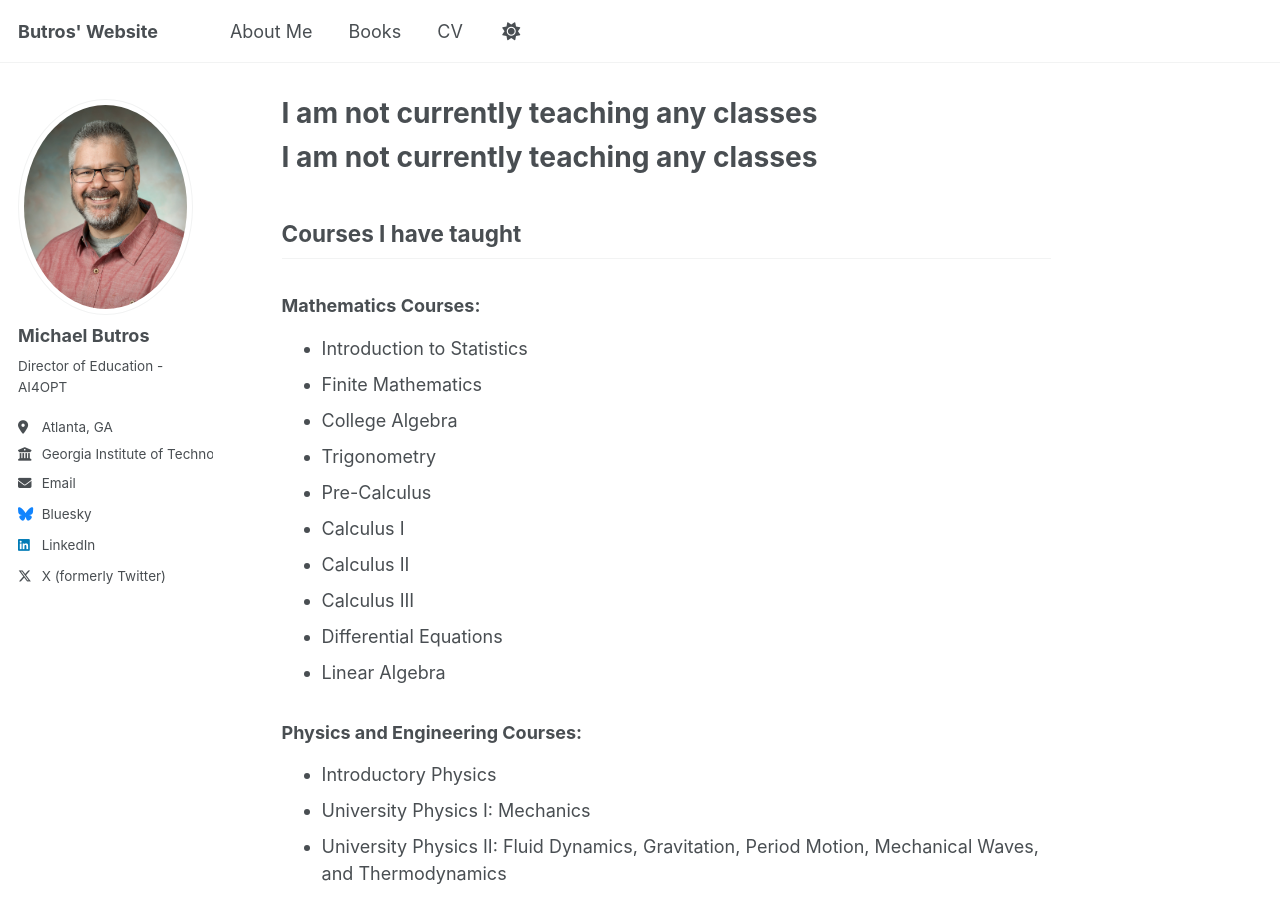
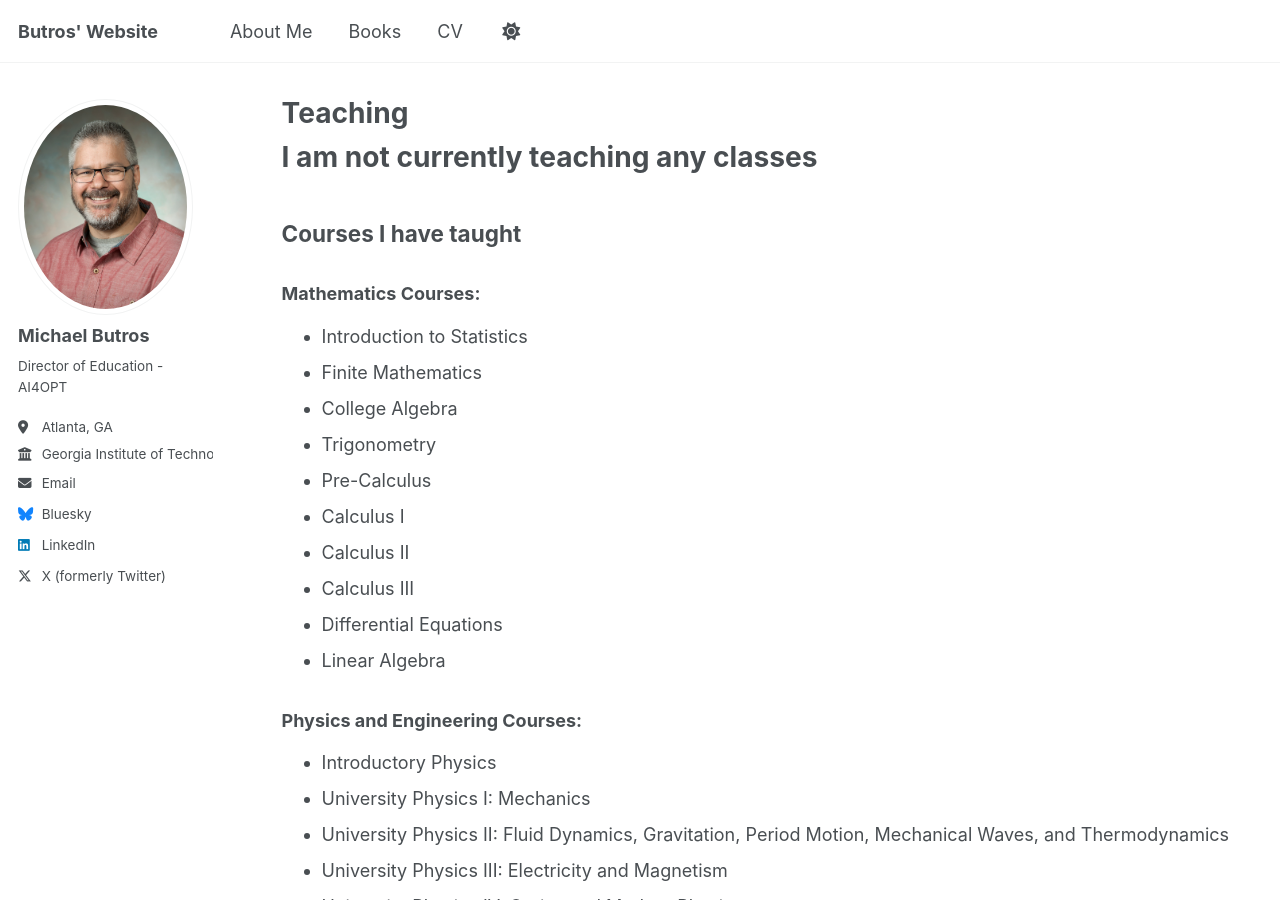
Before and after one commit to MButros/MButros.github.io, a Jekyll site: the page built from _pages/teaching.md, in a window 1280 px wide and 900 px high. Built offline with Jekyll 4.4.1, drawn with Linux system fonts in a browser that asks for light colours; our own code applies the rules of GitHub Pages for plain Markdown files; some of the changed lines change nothing that is shown.

Commit message:
Update teaching.md

```diff
--- a/_pages/teaching.md
+++ b/_pages/teaching.md
@@ -1,3 +1,14 @@
+---
+layout: archive
+title: "Teaching"
+permalink: /teaching/
+author_profile: true
+redirect_from:
+  - /resume
+---
+
+{% include base_path %}
+
 # I am not currently teaching any classes
 
 ## Courses I have taught
```
